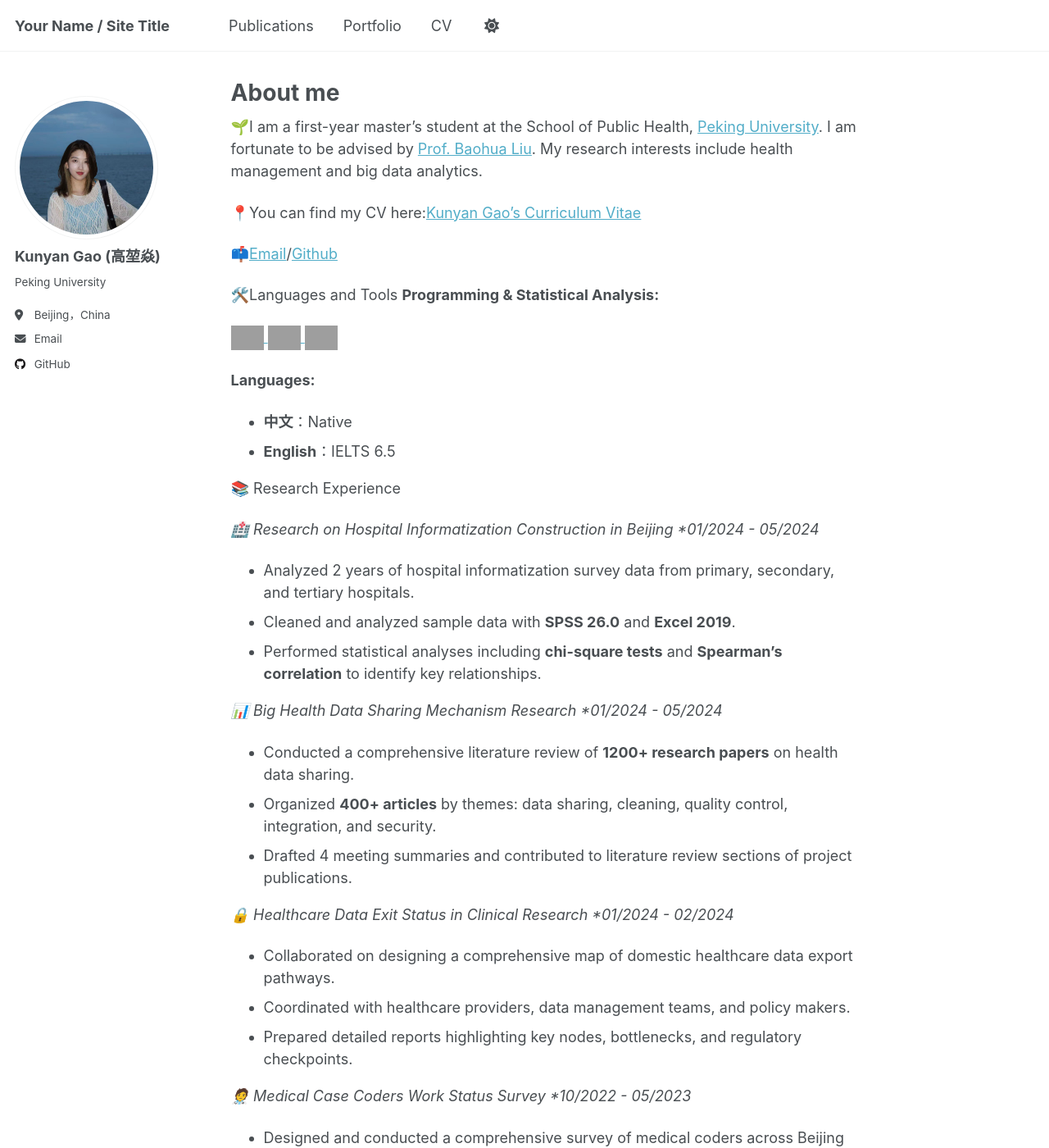
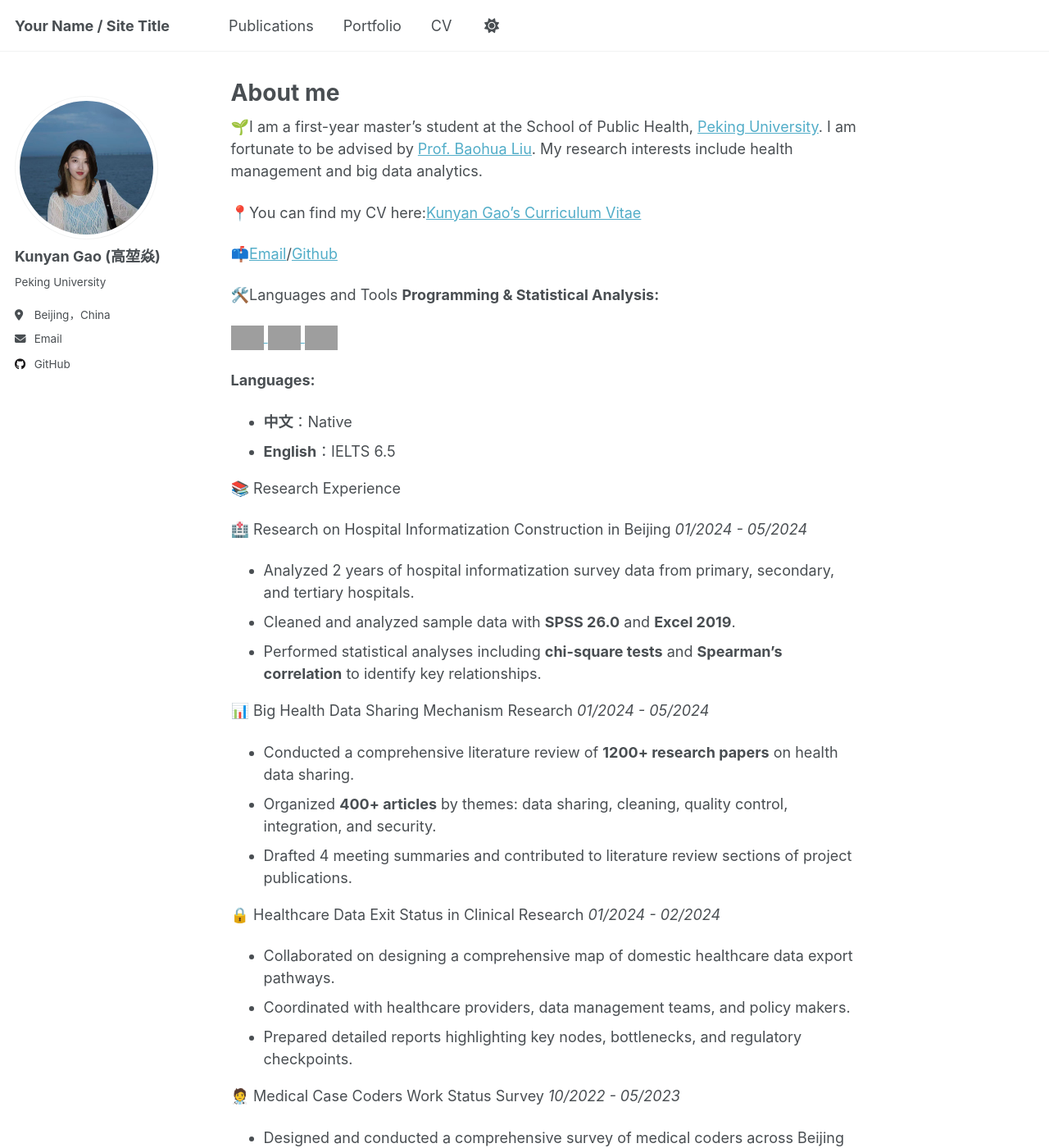
Before and after one commit to Alissa0106/Alissa0106.github.io, a Jekyll site: the page built from _pages/about.md, in a window 1280 px wide and 1400 px high. Shown: the whole window at 82% size. Built offline with Jekyll 4.4.1, drawn with Linux system fonts in a browser that asks for light colours; a script that is not in the unit is left out; a file with an impossible date is left out; grey boxes are pictures that could not be loaded.

```diff
--- a/_pages/about.md
+++ b/_pages/about.md
@@ -34,25 +34,25 @@ redirect_from:
 
 📚 Research Experience
 
-*🏥 Research on Hospital Informatization Construction in Beijing
+🏥 Research on Hospital Informatization Construction in Beijing
 *01/2024 - 05/2024*
 - Analyzed 2 years of hospital informatization survey data from primary, secondary, and tertiary hospitals.
 - Cleaned and analyzed sample data with **SPSS 26.0** and **Excel 2019**.
 - Performed statistical analyses including **chi-square tests** and **Spearman's correlation** to identify key relationships.
 
-*📊 Big Health Data Sharing Mechanism Research
+📊 Big Health Data Sharing Mechanism Research
 *01/2024 - 05/2024*
 - Conducted a comprehensive literature review of **1200+ research papers** on health data sharing.
 - Organized **400+ articles** by themes: data sharing, cleaning, quality control, integration, and security.
 - Drafted 4 meeting summaries and contributed to literature review sections of project publications.
 
-*🔒 Healthcare Data Exit Status in Clinical Research
+🔒 Healthcare Data Exit Status in Clinical Research
 *01/2024 - 02/2024*
 - Collaborated on designing a comprehensive map of domestic healthcare data export pathways.
 - Coordinated with healthcare providers, data management teams, and policy makers.
 - Prepared detailed reports highlighting key nodes, bottlenecks, and regulatory checkpoints.
 
-*🧑‍⚕️ Medical Case Coders Work Status Survey
+🧑‍⚕️ Medical Case Coders Work Status Survey
 *10/2022 - 05/2023*
 - Designed and conducted a comprehensive survey of medical coders across Beijing hospitals.
 - Analyzed survey data using **EpiData** and **SPSS**, including descriptive and logistic regression analysis.
```
